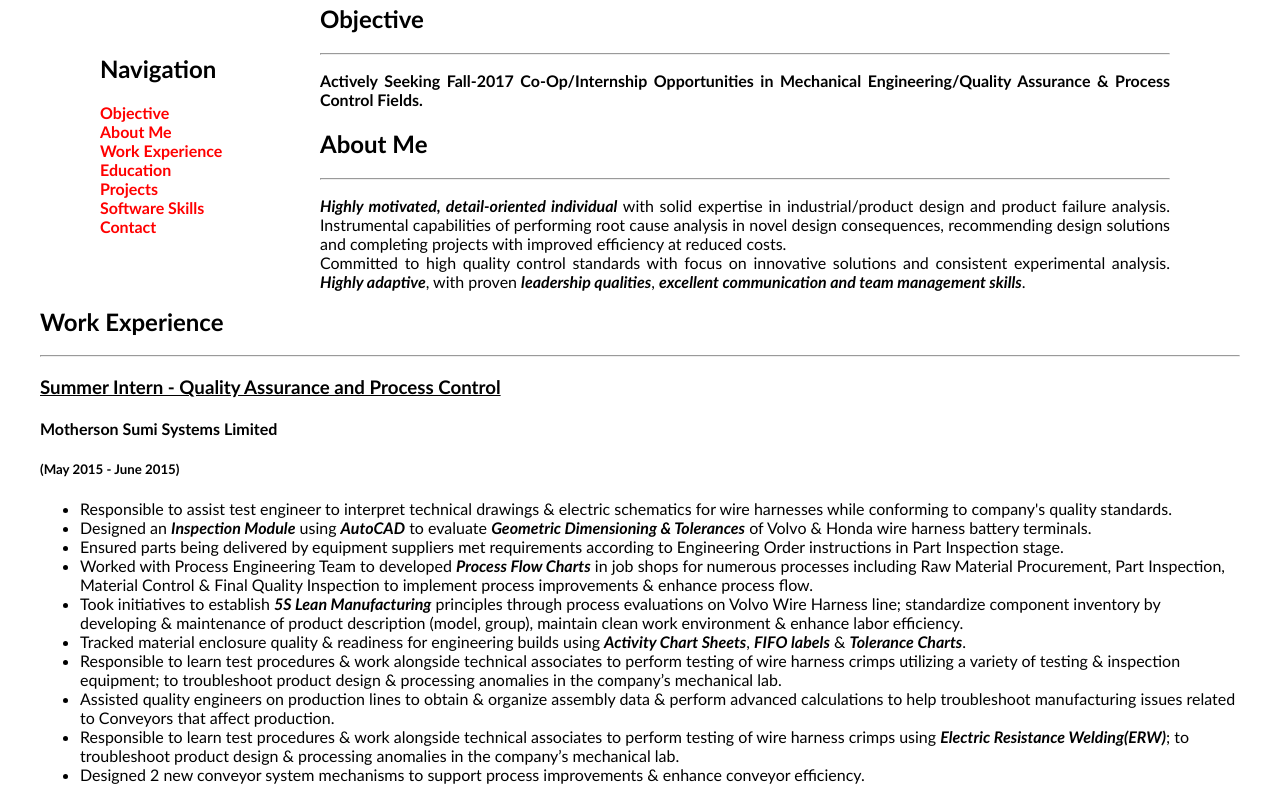
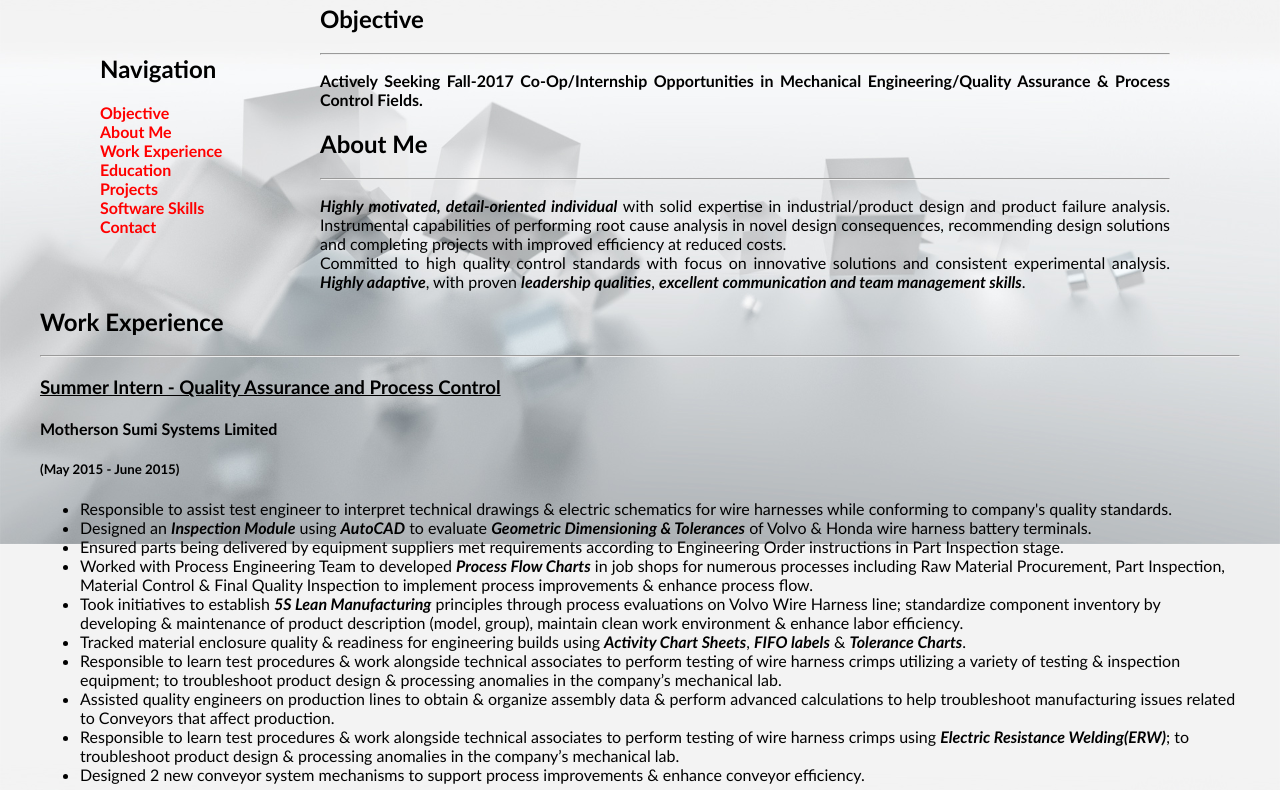
Before and after one commit to rohanparab9/portfolio, a plain HTML site: page index.html in a window 1280 px wide. Shown: the part 256-1046 px from the top of the page. Drawn offline with Linux system fonts and the light colour scheme.

Commit message:
Update style.css

```diff
--- a/style.css
+++ b/style.css
@@ -1,5 +1,5 @@
 html {
-	background-image: url("https://github.com/rohanparab9/portfolio/background skyline.jpg") no-repeat center center fixed;
+	background: url("img/background skyline.jpg") no-repeat center center fixed;
 	background-size: cover;
 }
 body{
```
